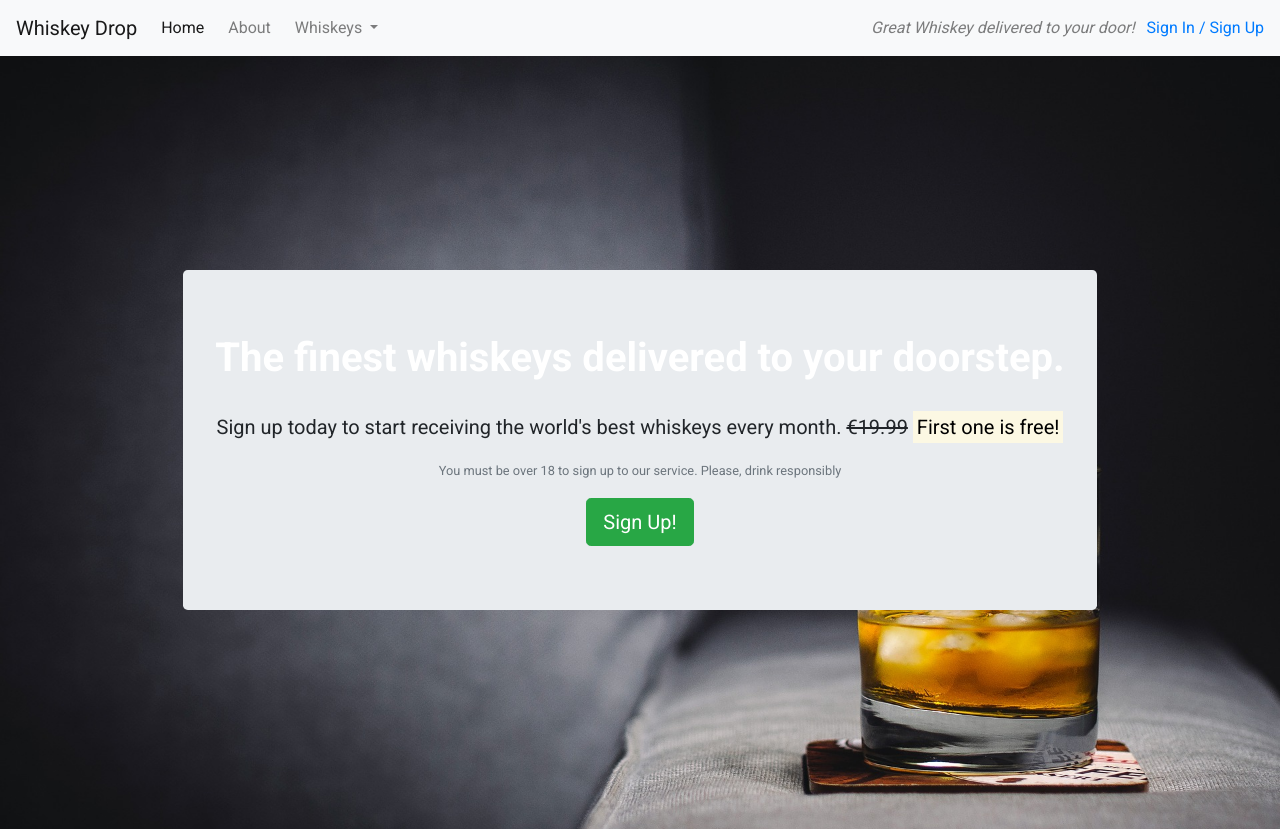
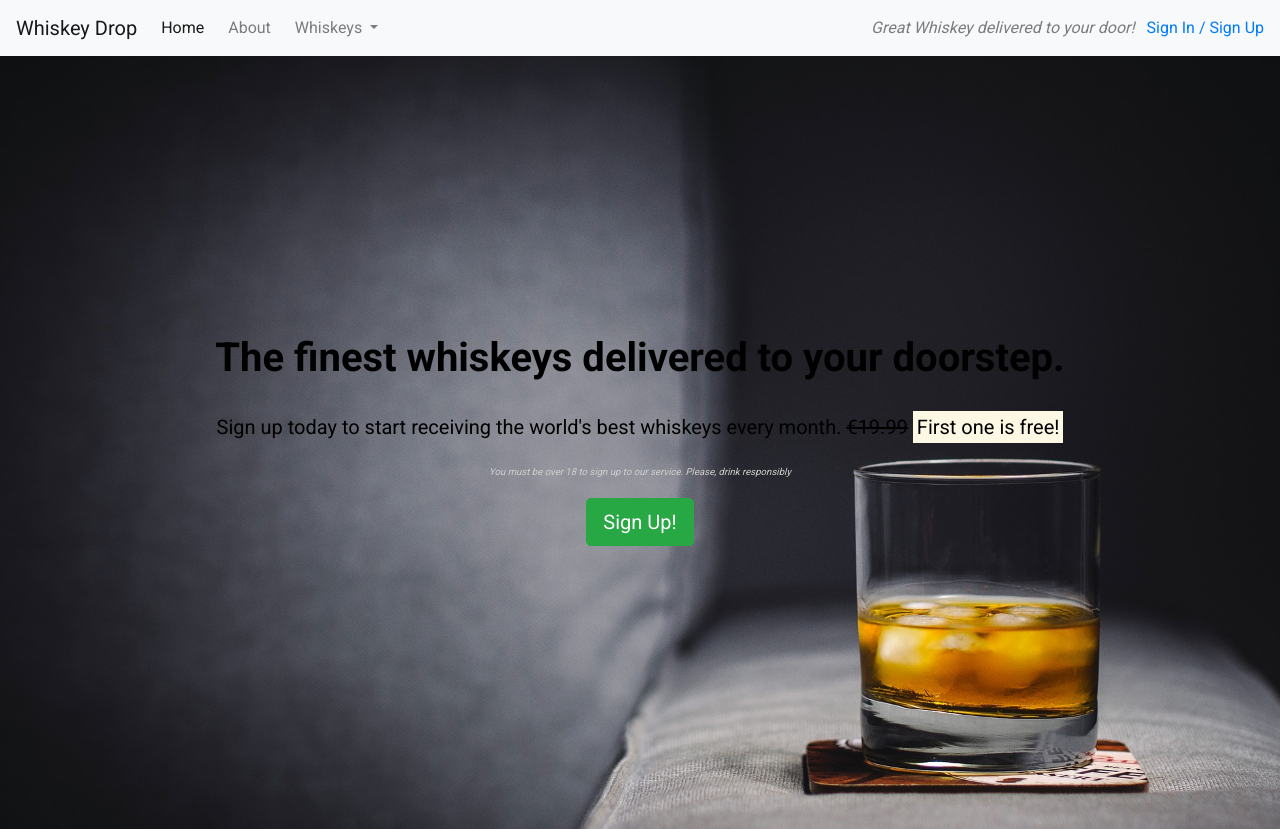
Before and after one commit to Daniel-Slattery/Whiskey-Drop-Bootstrap, a plain HTML site: page index.html in a window 1280 px wide. Shown: the top 829 px of the page. Drawn offline with nearby package versions, Linux system fonts and the light colour scheme.

Commit message:
update of style.css

```diff
--- a/css/style.css
+++ b/css/style.css
@@ -2,9 +2,9 @@ body {
     font-family: 'Roboto', sans-serif;
 }
 
-.alert-container {
+/* .alert-container {
 
-}
+} */
 
 .callout-container {
     height: 100vh;
@@ -20,17 +20,29 @@ body {
     justify-content: center;
 }
 
-.quotes-container {
+/* .quotes-container {
 
 }
 
 .features-container {
 
+} */
+
+/* Jumbotron */
+
+.jumbotron {
+    background-color: transparent;
+    color: black;
 }
 
-/* Jumbotron */
 .jumbotron-header {
-    color: white;
+    color: black;
     font-weight: bold;
     margin-bottom: 30px;
 }
+
+.jumbotron small {
+    font-size: 60%;
+    font-style: italic;
+    color: #d0d0d0;
+}
```
